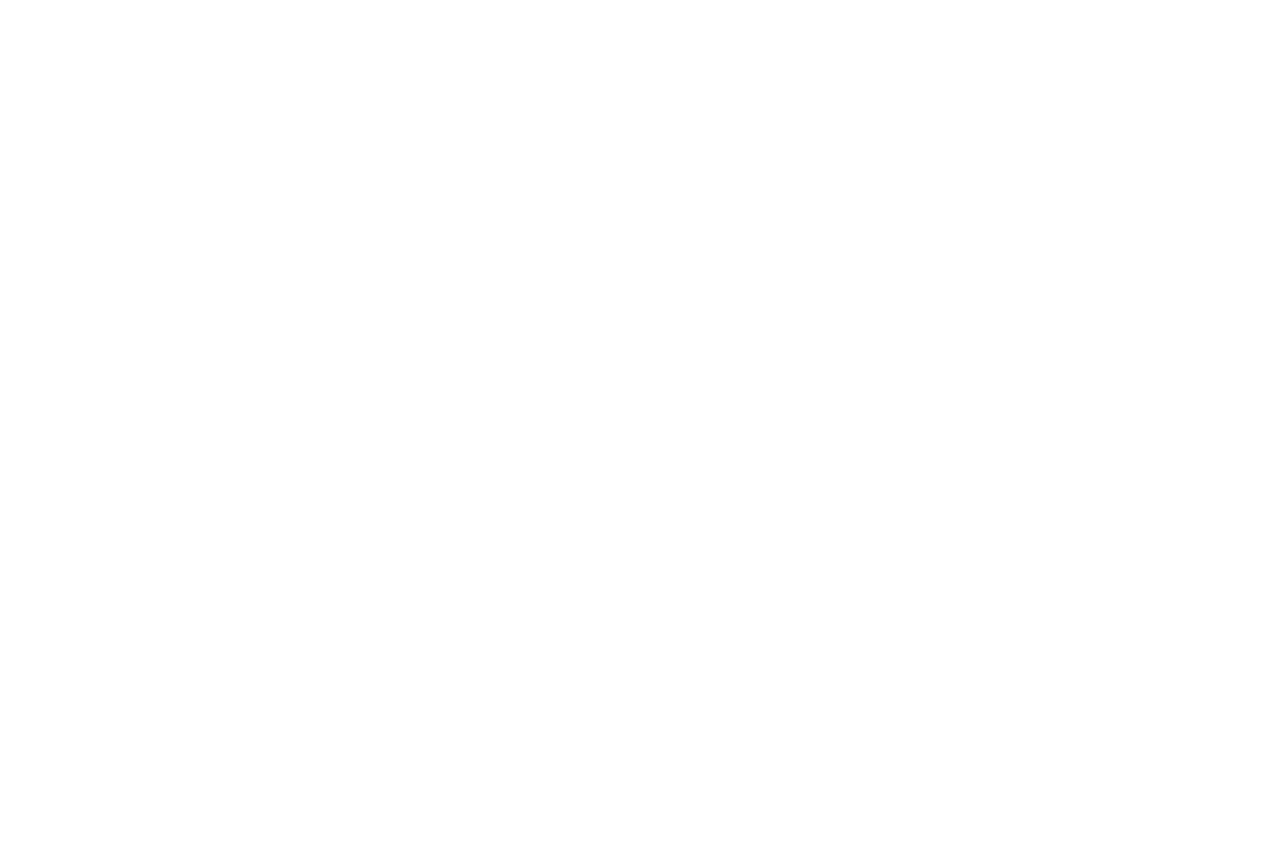
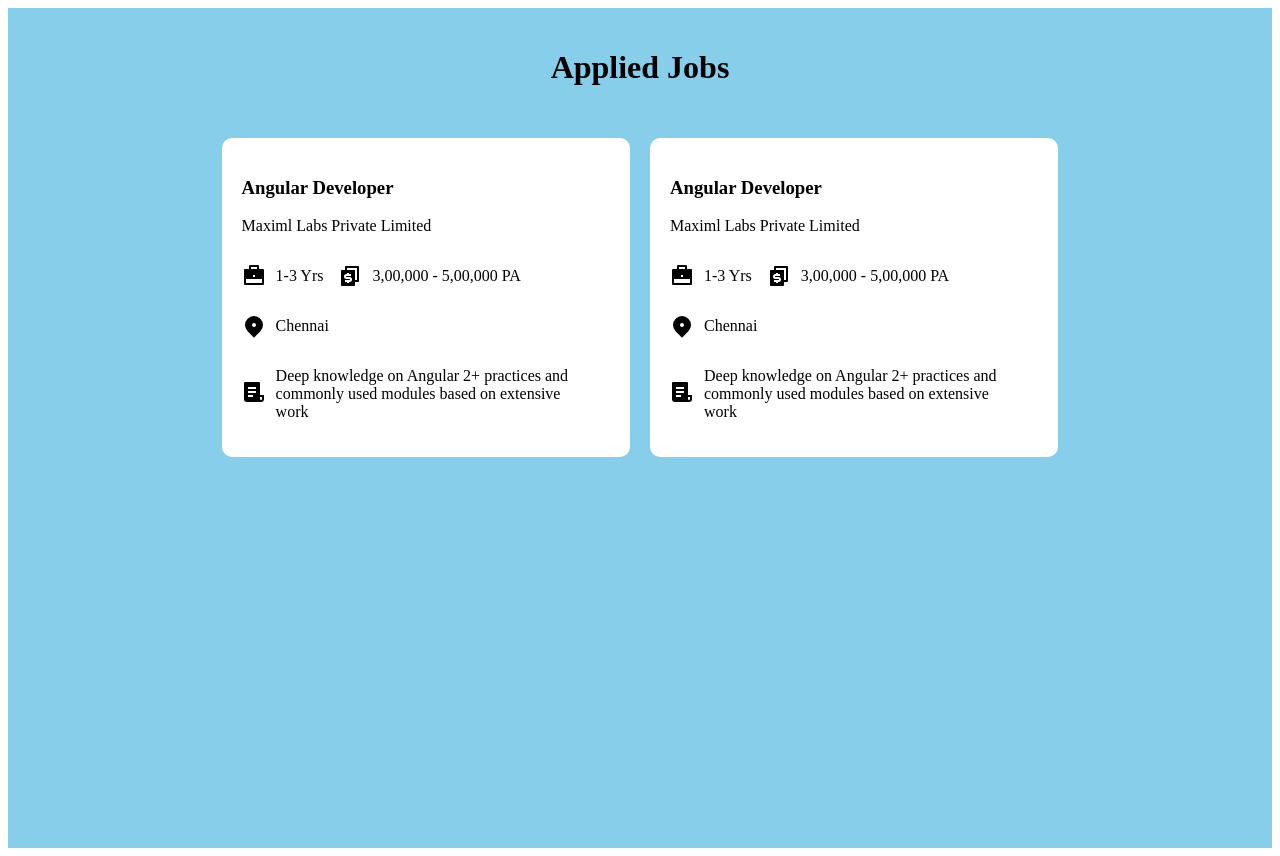
Before and after one commit to chennachandrika/Keerthi-ReactForm, a React (Create React App) app: page /applied-jobs in a window 1280 px wide. Before the commit this address had no page. Before the commit the page ends 800 px from the top, so only its background shows below. Built offline with nearby package versions, Linux system fonts and the light colour scheme.

Commit message:
applied jobs

```diff
--- a/src/App.js
+++ b/src/App.js
@@ -1,5 +1,7 @@
 import { BrowserRouter, Routes, Route } from "react-router-dom";
+import AppliedJobs from "./components/AppliedJobs/AppliedJobs";
 import PersonalDetails from "./components/PersonalDetails/PersonalDetails";
+import SavedJobs from "./components/SavedJobs/SavedJobs";
 
 
 export default function App() {
@@ -7,6 +9,8 @@
     <BrowserRouter>
       <Routes>
         <Route exact path="/personal-details" element={<PersonalDetails/>} />
+        <Route exact path="/applied-jobs" element={<AppliedJobs/>} />
+        <Route exact path="/saved-jobs" element={<SavedJobs/>} />
       </Routes>
     </BrowserRouter>
   );
--- /dev/null
+++ b/src/components/AppliedJobs/AppliedJobs.js
@@ -0,0 +1,101 @@
+import React from "react";
+
+const appliedJobsData = [
+  {
+    role: "Angular Developer",
+    company: "Maximl Labs Private Limited",
+    experience: "1-3 Yrs",
+    salary: "3,00,000 - 5,00,000 PA",
+    location: "Chennai",
+    responsibilities:
+      "Deep knowledge on Angular 2+ practices and commonly used modules based on extensive work",
+    requiredSkills: [
+      "Angular",
+      "Angular 2+",
+      "CSS",
+      "Angular/software developer",
+      "Angular/Developer",
+    ],
+    isHotJob: true,
+    jobPosted: "2 Days Ago",
+  },
+  {
+    role: "Angular Developer",
+    company: "Maximl Labs Private Limited",
+    experience: "1-3 Yrs",
+    salary: "3,00,000 - 5,00,000 PA",
+    location: "Chennai",
+    responsibilities:
+      "Deep knowledge on Angular 2+ practices and commonly used modules based on extensive work",
+    requiredSkills: [
+      "Angular",
+      "Angular 2+",
+      "CSS",
+      "Angular/software developer",
+      "Angular/Developer",
+    ],
+    isHotJob: true,
+    jobPosted: "2 Days Ago",
+  },
+];
+
+const AppliedJobs = () => {
+  return (
+    <div className="jobs-container">
+      <h1>Applied Jobs</h1>
+      <div className="job-info-container">
+        {appliedJobsData.map((item) => (
+          <div className="job-detailed-card">
+            <h3>{item.role}</h3>
+            <p>{item.company}</p>
+            <div className="information-container">
+                <div className="job-3-info">
+                <svg
+                    xmlns="http://www.w3.org/2000/svg"
+                    viewBox="0 0 24 24"
+                    width="24"
+                    height="24"
+                >
+                    <path fill="none" d="M0 0h24v24H0z" />
+                    <path d="M7 5V2a1 1 0 0 1 1-1h8a1 1 0 0 1 1 1v3h4a1 1 0 0 1 1 1v14a1 1 0 0 1-1 1H3a1 1 0 0 1-1-1V6a1 1 0 0 1 1-1h4zM4 15v4h16v-4H4zm7-4v2h2v-2h-2zM9 3v2h6V3H9z" />
+                </svg>
+                <p className="job-exp">{item.experience}</p>
+                </div>
+                <div className="job-3-info">
+                <svg
+                    xmlns="http://www.w3.org/2000/svg"
+                    viewBox="0 0 24 24"
+                    width="24"
+                    height="24"
+                >
+                    <path fill="none" d="M0 0h24v24H0z" />
+                    <path d="M17 16h2V4H9v2h8v10zm0 2v3c0 .552-.45 1-1.007 1H4.007A1.001 1.001 0 0 1 3 21l.003-14c0-.552.45-1 1.007-1H7V3a1 1 0 0 1 1-1h12a1 1 0 0 1 1 1v14a1 1 0 0 1-1 1h-3zM7 16v2h2v1h2v-1h.5a2.5 2.5 0 1 0 0-5h-3a.5.5 0 1 1 0-1H13v-2h-2V9H9v1h-.5a2.5 2.5 0 1 0 0 5h3a.5.5 0 1 1 0 1H7z" />
+                </svg>
+                <p className="job-exp">{item.salary}</p>
+                </div>
+                <div className="job-3-info">
+                <svg
+                    xmlns="http://www.w3.org/2000/svg"
+                    viewBox="0 0 24 24"
+                    width="24"
+                    height="24"
+                >
+                    <path fill="none" d="M0 0h24v24H0z" />
+                    <path d="M18.364 17.364L12 23.728l-6.364-6.364a9 9 0 1 1 12.728 0zM12 13a2 2 0 1 0 0-4 2 2 0 0 0 0 4z" />
+                </svg>
+                <p className="job-exp">{item.location}</p>
+                </div>
+            </div>
+            <div className="job-3-info">
+                <div style={{width:"24px"}}>
+            <svg xmlns="http://www.w3.org/2000/svg" viewBox="0 0 24 24" width="24" height="24"><path fill="none" d="M0 0h24v24H0z"/><path d="M19 22H5a3 3 0 0 1-3-3V3a1 1 0 0 1 1-1h14a1 1 0 0 1 1 1v12h4v4a3 3 0 0 1-3 3zm-1-5v2a1 1 0 0 0 2 0v-2h-2zM6 7v2h8V7H6zm0 4v2h8v-2H6zm0 4v2h5v-2H6z"/></svg>
+            </div><p className="job-exp">{item.responsibilities}</p>
+                </div>
+          </div>
+        ))}
+      </div>
+    </div>
+  );
+};
+
+export default AppliedJobs;
--- a/src/components/PersonalDetails/PersonalDetails.js
+++ b/src/components/PersonalDetails/PersonalDetails.js
@@ -1,34 +1,61 @@
-import React from 'react'
-import "../../project.css"
+import React from "react";
+import "../../project.css";
 
-const userPersonalData={
-    fullName:"John Devid",
-    emailId:"johndevid@gmail.com",
-    mobileNum:"0099999999",
-    address:"USA",
-    skill:"Software Engineer",
-    experience:"2 years",
-    educationDetails:"Graduated from IIT",
-    experienceDetails:"Worked as Associate Software engineer at Oracle",
-}
+const userPersonalData = {
+  fullName: "John Devid",
+  emailId: "johndevid@gmail.com",
+  mobileNum: "0099999999",
+  address: "USA",
+  skill: "Software Engineer",
+  experience: "2 years",
+  educationDetails: "Graduated from IIT",
+  experienceDetails: "Worked as Associate Software engineer at Oracle",
+};
 
-const PersonalDetails=()=> {
+const PersonalDetails = () => {
   return (
-    <div className='personal-details-container'>
+    <div className="personal-details-container">
       <h1>Personal Details</h1>
-        <div className='info-container'>
-            <div className='info-flow'>
-                <div className='info-data'>
-                    <p>Full Name: </p>
-                    <p>{userPersonalData.fullName}</p>
+      <div className="info-container">
+        <div className="info-flow">
+          <div className="info-data">
+            <p className="label-text">Full Name: </p>
+            <p className="data-text">{userPersonalData.fullName}</p>
+          </div>
+          <div className="info-data">
+            <p className="label-text">Email Id: </p>
+            <p className="data-text">{userPersonalData.emailId}</p>
+          </div>
+          <div className="info-data">
+            <p className="label-text">Mobile Num: </p>
+            <p className="data-text">{userPersonalData.mobileNum}</p>
+          </div>
+          <div className="info-data">
+            <p className="label-text">Address: </p>
+            <p className="data-text">{userPersonalData.address}</p>
+          </div>
+          <div className="info-data">
+            <p className="label-text">Skill: </p>
+            <p className="data-text">{userPersonalData.skill}</p>
+          </div>
+          <div className="info-data">
+            <p className="label-text">Experience: </p>
+            <p className="data-text">{userPersonalData.experience}</p>
           </div>
         </div>
-            <div className='info-flow'>
-
+        <div className="info-flow">
+          <div className="info-data">
+            <p className="label-text">Education Details: </p>
+            <p className="data-text">{userPersonalData.educationDetails}</p>
+          </div>
+          <div className="info-data">
+            <p className="label-text">Experience Details: </p>
+            <p className="data-text">{userPersonalData.experienceDetails}</p>
           </div>
         </div>
       </div>
-  )
-}
+    </div>
+  );
+};
 
-export default PersonalDetails
+export default PersonalDetails;
--- /dev/null
+++ b/src/components/SavedJobs/SavedJobs.js
@@ -0,0 +1,12 @@
+import React from 'react'
+
+const SavedJobs=()=> {
+  return (
+    <div className="jobs-container">
+        <h1>Saved Jobs</h1>
+        <div></div>
+    </div>
+  )
+}
+
+export default SavedJobs
--- a/src/project.css
+++ b/src/project.css
@@ -1,22 +1,103 @@
-.personal-details-container{
+.personal-details-container,.jobs-container {
     background-color: skyblue;
     min-height: 100vh;
-    padding:20px;
+    padding: 20px;
+    display: flex;
+    flex-direction: column;
+    align-items: center;
+    justify-content: flex-start;
+}
+
+.info-container {
+    display: flex;
+    flex-direction: column;
+    align-items: flex-start;
+    justify-content: flex-start;
+    color: black;
+    background-color: white;
+    width: 90%;
+    border-radius: 10px;
+    padding: 15px 20px;
+}
+.job-info-container{
+    display: flex;
+    flex-direction: column;
+    align-items: flex-start;
+    justify-content: flex-start;
+    color: black;
+    width: 90%;
+    border-radius: 10px;
+    padding: 15px 20px;
+}
+
+.info-flow {
     display: flex;
     flex-direction: column;
     align-items: flex-start;
     justify-content: flex-start;
 }
-.info-container, .info-data{
+
+@media screen and (min-width:768px) {
+    .info-container {
+        width: 70%;
+        flex-direction: row;
+        padding: 20px 35px;
+    }
+    .job-info-container{
+        width: 70%;
+        flex-direction: row;
+        padding: 20px 35px;
+    }
+
+    .info-flow {
+        width: 50%;
+    }
+}
+
+.info-data {
     display: flex;
     flex-direction: row;
     align-items: flex-start;
     justify-content: flex-start;
-    color:black;
+    color: black;
 }
-.info-flow{
+
+.label-text {
+    font-size: 18px;
+    font-weight: bold;
+    margin-right: 10px;
+}
+
+.data-text {
+    font-size: 18px;
+    ;
+}
+
+.job-detailed-card{
+    background-color: white;
+    border-radius: 10px;
+    padding: 20px;
+    width: 90%;
+    margin-bottom: 10px;
+}
+@media screen and (min-width:768px) {
+    .job-detailed-card{
+        width: 50%;
+        margin: 10px;
+    }
+}
+.job-3-info{
     display: flex;
-    flex-direction: column;
-    align-items: flex-start;
-    justify-content: flex-start;
+    flex-direction: row;
+    align-items: center;
 }
+.job-exp{
+    margin-left: 10px;
+    margin-right: 15px;
+}
+
+.information-container{
+    display: flex;
+    flex-direction: row;
+    flex-wrap: wrap;
+}
```
Lines whose indentation alone changed are shown as unchanged.
